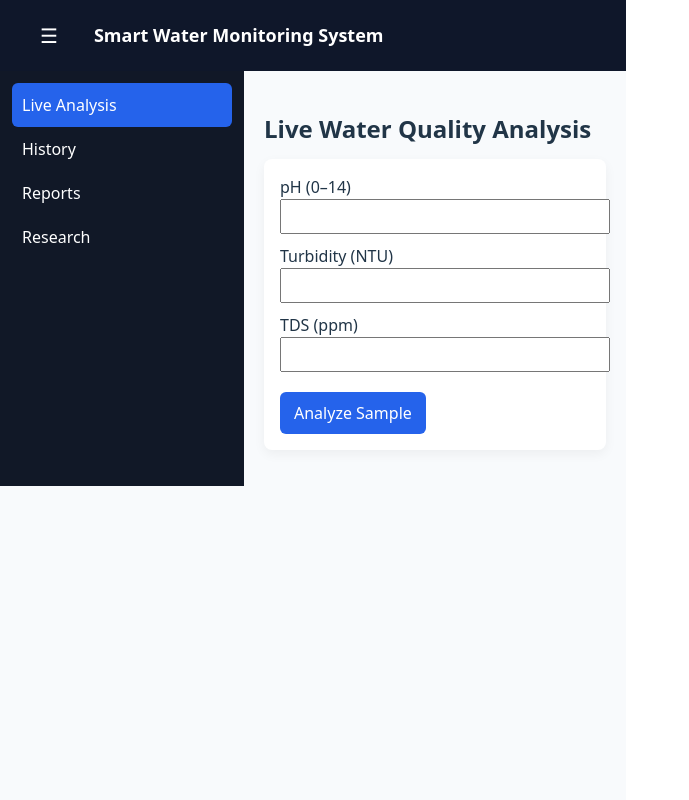
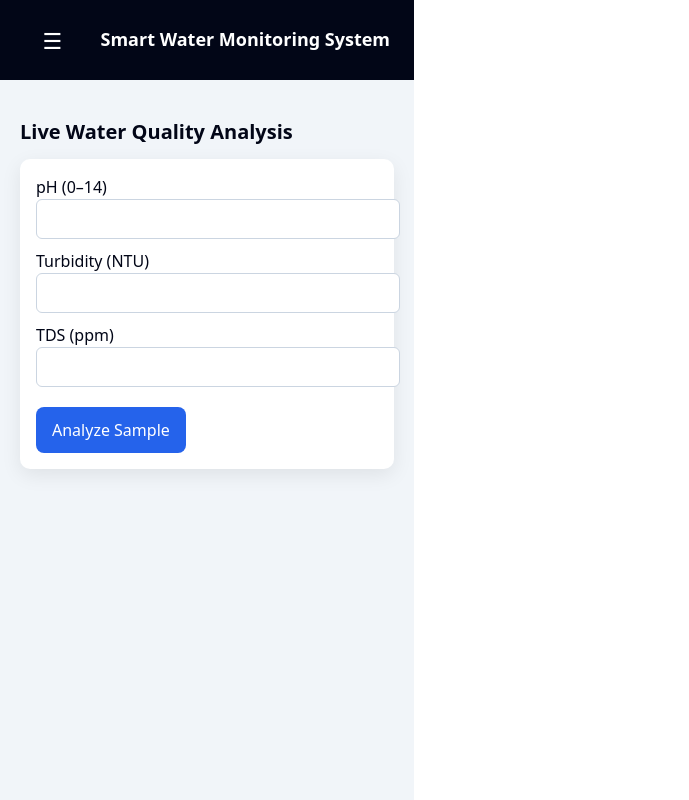
Before and after one commit to khushc2007/vite-react, a React (Vite) app: page / in a window 1280 px wide. Shown: the whole page, without its empty margins (0-689 px from the left). Built offline with nearby package versions, Linux system fonts and the light colour scheme.

Commit message:
Refactor comments and improve styles in App.tsx

```diff
--- a/src/App.tsx
+++ b/src/App.tsx
@@ -1,8 +1,6 @@
 import { useState } from "react";
 
-/* =========================
-   TYPES
-========================= */
+/* ================= TYPES ================= */
 
 type Page = "live" | "history" | "reports" | "research";
 
@@ -23,9 +21,7 @@ type HistoryRecord = {
   filtrationMethod: string;
 };
 
-/* =========================
-   ROOT APP
-========================= */
+/* ================= ROOT APP ================= */
 
 export default function App() {
   const [page, setPage] = useState<Page>("live");
@@ -56,9 +52,7 @@ export default function App() {
   );
 }
 
-/* =========================
-   HEADER (MOBILE + DESKTOP)
-========================= */
+/* ================= HEADER ================= */
 
 function Header({ onMenu }: { onMenu: () => void }) {
   return (
@@ -69,9 +63,7 @@ function Header({ onMenu }: { onMenu: () => void }) {
   );
 }
 
-/* =========================
-   SIDEBAR
-========================= */
+/* ================= SIDEBAR ================= */
 
 function Sidebar({
   active,
@@ -83,12 +75,7 @@ function Sidebar({
   onSelect: (p: Page) => void;
 }) {
   return (
-    <aside
-      style={{
-        ...styles.sidebar,
-        ...(open ? styles.sidebarOpen : {})
-      }}
-    >
+    <aside style={{ ...styles.sidebar, ...(open ? styles.sidebarOpen : {}) }}>
       <NavItem label="Live Analysis" active={active === "live"} onClick={() => onSelect("live")} />
       <NavItem label="History" active={active === "history"} onClick={() => onSelect("history")} />
       <NavItem label="Reports" active={active === "reports"} onClick={() => onSelect("reports")} />
@@ -101,19 +88,14 @@ function NavItem({ label, active, onClick }: any) {
   return (
     <div
       onClick={onClick}
-      style={{
-        ...styles.navItem,
-        background: active ? "#2563eb" : "transparent"
-      }}
+      style={{ ...styles.navItem, ...(active ? styles.navItemActive : {}) }}
     >
       {label}
     </div>
   );
 }
 
-/* =========================
-   LIVE ANALYSIS
-========================= */
+/* ================= LIVE ANALYSIS ================= */
 
 function LiveAnalysis() {
   const [ph, setPh] = useState("");
@@ -127,7 +109,9 @@ function LiveAnalysis() {
     setResult(null);
 
     try {
-      const res = await fetch("https://water-quality-backend-qxd3.onrender.com/analyze-water", {
+      const res = await fetch(
+        "https://YOUR_BACKEND_URL/analyze-water",
+        {
           method: "POST",
           headers: { "Content-Type": "application/json" },
           body: JSON.stringify({
@@ -135,7 +119,8 @@ function LiveAnalysis() {
             turbidity: Number(turbidity),
             tds: Number(tds)
           })
-      });
+        }
+      );
 
       if (!res.ok) throw new Error();
       const data: BackendResponse = await res.json();
@@ -157,7 +142,7 @@ function LiveAnalysis() {
 
   return (
     <section>
-      <SectionTitle title="Live Water Quality Analysis" />
+      <h2 style={styles.sectionTitle}>Live Water Quality Analysis</h2>
 
       <Card>
         <Input label="pH (0–14)" value={ph} set={setPh} />
@@ -169,9 +154,9 @@ function LiveAnalysis() {
 
       {result && (
         <Card>
-          <Result label="Reusable" value={result.reusable} />
-          <Result label="Tank Allocation" value={result.tank} />
-          <Result label="Filtration Method" value={result.filtrationMethod} />
+          <p><b>Reusable:</b> {result.reusable}</p>
+          <p><b>Tank Allocation:</b> {result.tank}</p>
+          <p><b>Filtration Method:</b> {result.filtrationMethod}</p>
           <p style={styles.explanation}>{result.explanation}</p>
         </Card>
       )}
@@ -179,17 +164,16 @@ function LiveAnalysis() {
   );
 }
 
-/* =========================
-   HISTORY
-========================= */
+/* ================= HISTORY ================= */
 
 function History() {
   const data = loadHistory();
 
   return (
     <section>
-      <SectionTitle title="Analysis History" />
+      <h2 style={styles.sectionTitle}>Analysis History</h2>
       {data.length === 0 && <p>No records available.</p>}
+
       {data.map((d, i) => (
         <Card key={i}>
           <p><b>{d.timestamp}</b></p>
@@ -202,9 +186,7 @@ function History() {
   );
 }
 
-/* =========================
-   REPORTS
-========================= */
+/* ================= REPORTS ================= */
 
 function Reports() {
   const data = loadHistory();
@@ -212,33 +194,29 @@ function Reports() {
 
   return (
     <section>
-      <SectionTitle title="System Reports" />
+      <h2 style={styles.sectionTitle}>System Reports</h2>
       <Card>
         <p>Total Samples: {data.length}</p>
         <p>Reusable Water: {reusable}</p>
         <p>Non-Reusable Water: {data.length - reusable}</p>
-        <p>
-          This report summarizes system performance based on real operational data.
-        </p>
+        <p>This report is generated from real operational data.</p>
       </Card>
     </section>
   );
 }
 
-/* =========================
-   RESEARCH
-========================= */
+/* ================= RESEARCH ================= */
 
 function Research() {
   const papers = [
     ["WHO Water Reuse Guidelines", "World Health Organization, 2017"],
     ["Greywater Treatment Technologies", "Water Research Journal, 2020"],
-    ["TDS & Turbidity Threshold Analysis", "Environmental Review, 2019"]
+    ["Turbidity & TDS Threshold Analysis", "Environmental Review, 2019"]
   ];
 
   return (
     <section>
-      <SectionTitle title="Research & References" />
+      <h2 style={styles.sectionTitle}>Research & References</h2>
       {papers.map((p, i) => (
         <Card key={i}>
           <h3>{p[0]}</h3>
@@ -249,13 +227,7 @@ function Research() {
   );
 }
 
-/* =========================
-   REUSABLE UI
-========================= */
-
-function SectionTitle({ title }: { title: string }) {
-  return <h2 style={styles.sectionTitle}>{title}</h2>;
-}
+/* ================= UI HELPERS ================= */
 
 function Card({ children }: any) {
   return <div style={styles.card}>{children}</div>;
@@ -270,13 +242,7 @@ function Input({ label, value, set }: any) {
   );
 }
 
-function Result({ label, value }: any) {
-  return <p><b>{label}:</b> {value}</p>;
-}
-
-/* =========================
-   STORAGE
-========================= */
+/* ================= STORAGE ================= */
 
 function loadHistory(): HistoryRecord[] {
   return JSON.parse(localStorage.getItem("history") || "[]");
@@ -288,57 +254,99 @@ function saveHistory(entry: HistoryRecord) {
   localStorage.setItem("history", JSON.stringify(h));
 }
 
-/* =========================
-   STYLES (RESPONSIVE)
-========================= */
+/* ================= STYLES ================= */
 
 const styles: any = {
-  app: { fontFamily: "system-ui", background: "#f8fafc", minHeight: "100vh" },
+  app: {
+    background: "#f1f5f9",
+    minHeight: "100vh",
+    color: "#020617",
+    fontFamily: "system-ui"
+  },
+
   header: {
     display: "flex",
     alignItems: "center",
-    padding: "10px 16px",
-    background: "#0f172a",
-    color: "#fff"
+    padding: "12px 16px",
+    background: "#020617",
+    color: "#ffffff"
   },
   headerTitle: { marginLeft: 12, fontSize: 18 },
-  menuBtn: { fontSize: 20, background: "none", border: "none", color: "#fff" },
+  menuBtn: {
+    fontSize: 22,
+    background: "none",
+    border: "none",
+    color: "#ffffff",
+    cursor: "pointer"
+  },
 
-  body: { display: "flex", flexWrap: "wrap" },
+  body: { display: "flex" },
+
   sidebar: {
-    width: 220,
-    background: "#111827",
-    color: "#fff",
-    padding: 12
+    position: "fixed",
+    top: 0,
+    left: 0,
+    height: "100vh",
+    width: 240,
+    background: "#020617",
+    color: "#e5e7eb",
+    padding: 16,
+    transform: "translateX(-100%)",
+    transition: "transform 0.3s ease",
+    zIndex: 1000
   },
-  sidebarOpen: { display: "block" },
+  sidebarOpen: { transform: "translateX(0)" },
 
-  navItem: { padding: 10, cursor: "pointer", borderRadius: 6 },
+  navItem: {
+    padding: "12px",
+    borderRadius: 6,
+    cursor: "pointer",
+    marginBottom: 6
+  },
+  navItemActive: {
+    background: "#2563eb",
+    color: "#ffffff"
+  },
 
-  main: { flex: 1, padding: 20, minWidth: 0 },
+  main: {
+    flex: 1,
+    padding: 20,
+    marginLeft: 0,
+    marginTop: 0
+  },
 
-  sectionTitle: { marginBottom: 12 },
+  sectionTitle: {
+    marginBottom: 12,
+    fontSize: 20
+  },
 
   card: {
-    background: "#fff",
+    background: "#ffffff",
     padding: 16,
-    borderRadius: 8,
+    borderRadius: 10,
     marginBottom: 16,
-    boxShadow: "0 4px 12px rgba(0,0,0,0.05)"
+    boxShadow: "0 6px 20px rgba(0,0,0,0.08)"
   },
 
   inputGroup: { marginBottom: 10 },
-  input: { width: "100%", padding: 8 },
+  input: {
+    width: "100%",
+    padding: 10,
+    borderRadius: 6,
+    border: "1px solid #cbd5e1",
+    fontSize: 16
+  },
 
   primaryBtn: {
     marginTop: 10,
-    padding: "10px 14px",
+    padding: "12px 16px",
     background: "#2563eb",
-    color: "#fff",
+    color: "#ffffff",
     border: "none",
-    borderRadius: 6
+    borderRadius: 8,
+    fontSize: 16
   },
 
   explanation: { marginTop: 8, color: "#334155" },
-  error: { color: "red", marginTop: 8 }
+  error: { color: "#dc2626", marginTop: 8 }
 };
```
Lines whose indentation alone changed are shown as unchanged.
